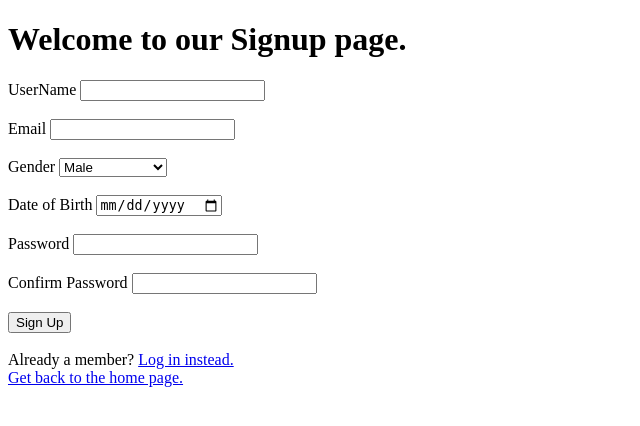
After one commit to aditya-data/Learning-Flask, a Flask app: page /signup in a window 1280 px wide. The commit adds this page. Shown: the top 426 px of the page, without its empty margins (0-640 px from the left). Run offline with Flask 3, Linux system fonts and the light colour scheme.

Commit message:
Added WebForms logic

```diff
--- a/app.py
+++ b/app.py
@@ -1,8 +1,10 @@
 import time
-from flask import Flask, redirect, url_for, render_template
+from flask import Flask, redirect, url_for, render_template, flash
 from employees import emp_data
+from forms import LoginForm, SignupForm
 
 app = Flask(__name__)
+app.config["SECRET_KEY"] = "1234Key"
 
 # home page endpoint
 @app.route("/")
@@ -66,6 +68,29 @@ def managers():
     return render_template("managers.html", title="Managers Data", empinfo=emp_data)
 
 
+# write pythonic code for user forms using wtforms
+@app.route("/signup", methods=["GET", "POST"])
+def signup():
+    signup = SignupForm()
+    if signup.validate_on_submit():
+        flash(f"Congratulations {signup.username.data} got registered with us!")
+        return redirect(url_for("home"))
+    return render_template("signup.html", title="Signup", form=signup)
+
+
+@app.route("/login",  methods=["GET", "POST"])
+def login():
+    login = LoginForm()
+    email = login.email.data
+    pw = login.password.data
+    if login.validate_on_submit():
+        if email == "a@b.com" and pw == "12345": # email and pw validation
+            flash(f"User got logged in. ")
+            return redirect(url_for("home"))
+        else:
+            flash("Incorrect Email or password ")
+
+    return render_template("login.html", title="Login", form=login)
 
 
 
--- /dev/null
+++ b/forms.py
@@ -0,0 +1,64 @@
+from flask_wtf import FlaskForm #functionality of forms in Flask
+from wtforms import (
+    StringField,
+    SelectField,
+    DateField,
+    PasswordField,
+    SubmitField,
+    BooleanField
+)
+from wtforms.validators import (
+    DataRequired,
+    Length,
+    Email,
+    Optional,
+    EqualTo
+)
+
+class SignupForm(FlaskForm):
+    username = StringField(
+        label="UserName",
+        validators=[DataRequired(), Length(3, 30)]
+    )
+    email = StringField(
+        label="Email",
+        validators=[DataRequired(), Email()]
+    )
+    gender = SelectField(
+        label="Gender",
+        validators=[Optional()],
+        choices=["Male", "Female", "Not Applicable"]
+    )
+    dob = DateField(
+        label="Date of Birth",
+        validators=[Optional()]
+    )
+    password = PasswordField(
+        label="Password",
+        validators=[DataRequired(), Length(2, 50)]
+
+    )
+    confirm_password = PasswordField(
+        label="Confirm Password",
+        validators=[DataRequired(), Length(2, 50), EqualTo("password")]
+
+    )
+    submit = SubmitField("Sign Up")
+
+
+
+
+class LoginForm(FlaskForm):
+    email = StringField(
+        label="Email",
+        validators=[DataRequired(), Email()]
+    )
+    password = PasswordField(
+        label="Password",
+        validators=[DataRequired(), Length(2, 50)]
+
+    )
+    remember_me = BooleanField(
+        label="Remember Me"
+    )
+    submit = SubmitField("Login")
--- a/templates/home.html
+++ b/templates/home.html
@@ -4,11 +4,11 @@
 {% block content %}
 <h2>This is indeed the Home page</h2>
 <ul>
-    <li>First</li>
+    <li><a href="{{ url_for('signup')}}" target="_blank">SignUp</a></li>
     <li><a href="{{ url_for('about')}}" target="_blank">About</a></li>
     <li><a href="{{ url_for('employees')}}" target="_blank">Employees</a></li>
     <li><a href="{{ url_for('managers')}}" target="_blank">Managers</a></li>
-    <li>Fifth</li>
+    <li><a href="{{ url_for('login')}}" target="_blank">Login</a></li>
 </ul>
 <h3>This is the ending of Home block</h3>
 {% endblock content %}
--- a/templates/layout.html
+++ b/templates/layout.html
@@ -8,6 +8,14 @@
 <body>
     <h1>Welcome to our {{ title }} page. </h1>
     <!-- Add content beyond this -->
+    {% with messages=get_flashed_messages() %}
+        {% if messages %}
+            {% for message in messages %}
+                <div> {{ message }}</div>
+            {% endfor %}
+        {% endif %}
+    {% endwith %}
+
     {% block content %}
     {% endblock content %}
 </body>
--- /dev/null
+++ b/templates/signup.html
@@ -0,0 +1,73 @@
+{% extends "layout.html" %}
+
+{% block content %}
+<form action="" method="post">
+    {{ form.hidden_tag() }}
+    <div>
+        {{ form.username.label }}
+        {{ form.username }}
+        {% if form.username.errors %}
+        {% for error in form.username.errors %}
+            <div>{{ error }}</div>
+        {% endfor %}
+        {% endif %}
+    </div>
+    <br>
+    <div>
+        {{ form.email.label }}
+        {{ form.email }}
+        {% if form.email.errors %}
+        {% for error in form.email.errors %}
+            <div>{{ error }}</div>
+        {% endfor %}
+        {% endif %}
+    </div>
+    <br>
+    <div>
+        {{ form.gender.label }}
+        {{ form.gender }}
+        {% if form.gender.errors %}
+        {% for error in form.gender.errors %}
+            <div>{{ error }}</div>
+        {% endfor %}
+        {% endif %}
+    </div>
+    <br>
+    <div>
+        {{ form.dob.label }}
+        {{ form.dob }}
+        {% if form.dob.errors %}
+        {% for error in form.dob.errors %}
+            <div>{{ error }}</div>
+        {% endfor %}
+        {% endif %}
+    </div>
+    <br>
+    <div>
+        {{ form.password.label }}
+        {{ form.password }}
+        {% if form.password.errors %}
+        {% for error in form.password.errors %}
+            <div>{{ error }}</div>
+        {% endfor %}
+        {% endif %}
+    </div>
+    <br>
+    <div>
+        {{ form.confirm_password.label }}
+        {{ form.confirm_password }}
+        {% if form.confirm_password.errors %}
+        {% for error in form.confirm_password.errors %}
+            <div>{{ error }}</div>
+        {% endfor %}
+        {% endif %}
+    </div>
+    <br>
+    <div>
+        {{ form.submit() }}
+    </div>
+    <br>
+    <div>Already a member? <a href={{ url_for("login") }} target="_blank">Log in instead.</a></div>
+    <div><a href={{ url_for("home") }} target="_blank">Get back to the home page.</a></div>
+</form>
+{% endblock content %}
```
Also changed, not shown: templates/login.html (added, +39 -0 lines), 1 other file.
